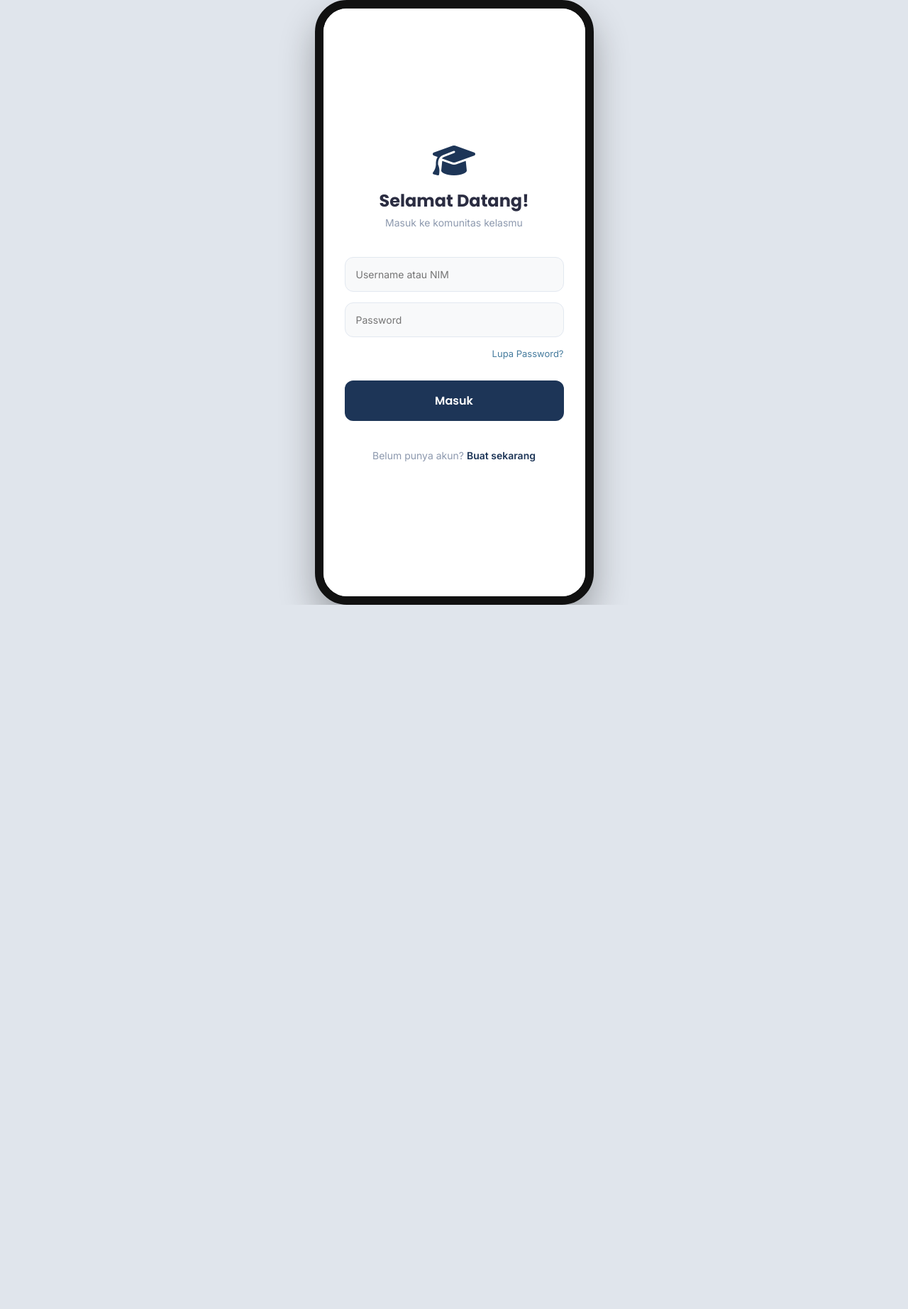
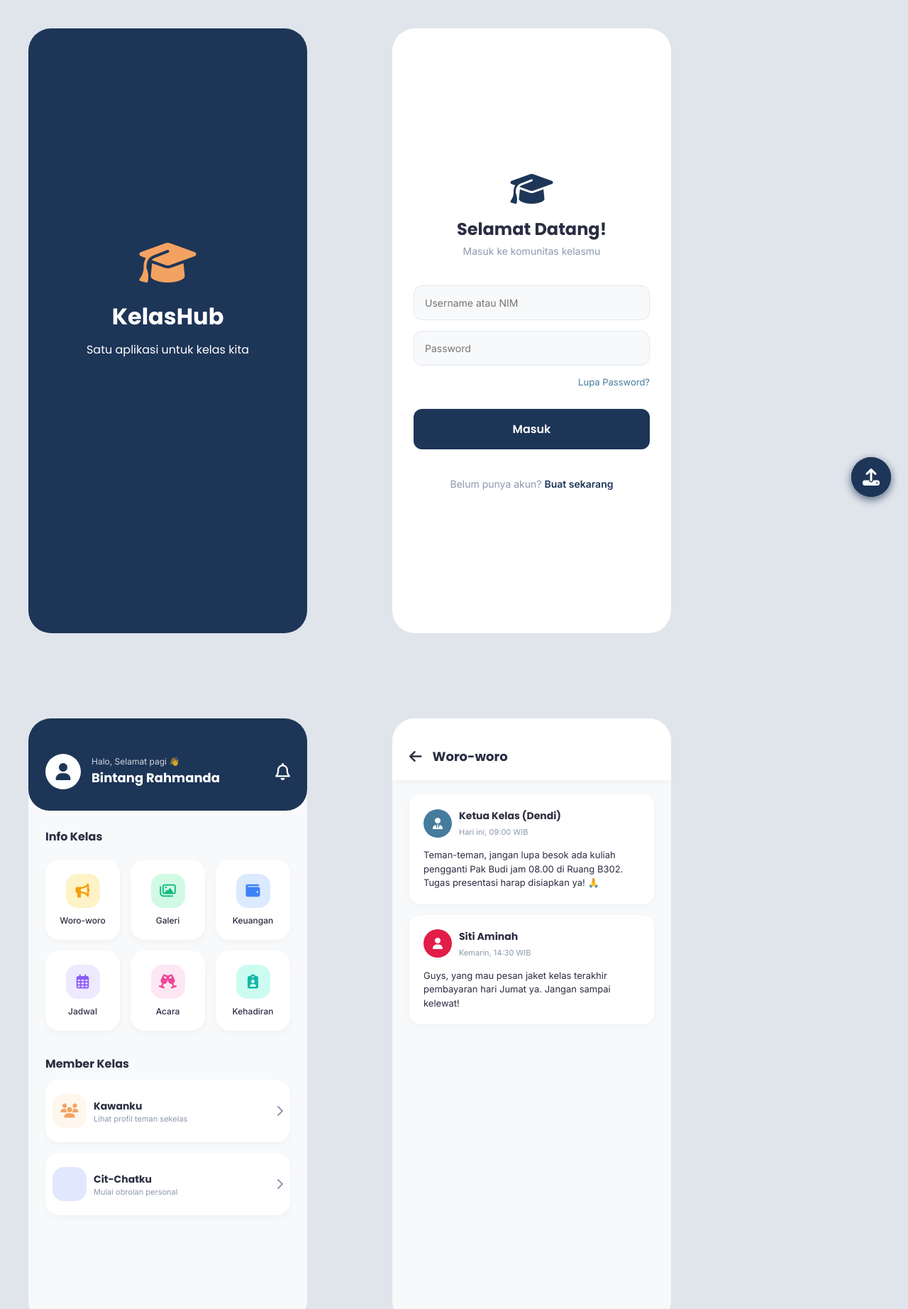
Before and after one commit to bintangrahmanda11-del/APLIKASI, a plain HTML site: page index.html in a window 1280 px wide. Shown: the top 1844 px of the page at 71% size. Before the commit the page ends 852 px from the top, so only its background shows below. Drawn offline with Linux system fonts and the light colour scheme.

Commit message:
Add files via upload

```diff
--- a/index.html
+++ b/index.html
@@ -179,7 +179,31 @@
         .nav-item.active { color: var(--primary); }
         .nav-item i { font-size: 20px; }
 
-    </style>
+
+.figma-page,.screen{
+    position:relative !important;
+    display:flex !important;
+    width:393px;
+    min-height:852px;
+    margin:40px;
+    border-radius:32px;
+    overflow:hidden;
+}
+.mobile-frame{
+    width:auto !important;
+    height:auto !important;
+    border:none !important;
+    background:transparent !important;
+    box-shadow:none !important;
+    display:flex;
+    flex-wrap:wrap;
+    gap:40px;
+}
+.bottom-nav{
+    display:flex !important;
+}
+
+</style>
 </head>
 <body>
 
@@ -188,7 +212,7 @@
         <!-- ==========================================
              SCREEN 1: SPLASH SCREEN
              ========================================== -->
-        <div id="splash-screen" class="screen active">
+        <div id="splash-screen" class="screen figma-page">
             <i class="fa-solid fa-graduation-cap"></i>
             <h1>KelasHub</h1>
             <p style="font-family: 'Poppins';">Satu aplikasi untuk kelas kita</p>
@@ -197,7 +221,7 @@
         <!-- ==========================================
              SCREEN 2: LOGIN
              ========================================== -->
-        <div id="login-screen" class="screen">
+        <div id="login-screen" class="screen figma-page">
             <div class="login-header">
                 <i class="fa-solid fa-graduation-cap"></i>
                 <h2>Selamat Datang!</h2>
@@ -217,7 +241,7 @@
         <!-- ==========================================
              SCREEN 3: BERANDA (HOME)
              ========================================== -->
-        <div id="home-screen" class="screen">
+        <div id="home-screen" class="screen figma-page">
             <!-- Header Profil -->
             <div class="header-app">
                 <div style="display: flex; align-items: center; gap: 15px;">
@@ -285,7 +309,7 @@
         <!-- ==========================================
              SUB-SCREEN: WORO-WORO (PENGUMUMAN)
              ========================================== -->
-        <div id="woro-screen" class="screen">
+        <div id="woro-screen" class="screen figma-page">
             <div class="sub-header">
                 <i class="fa-solid fa-arrow-left back-btn" onclick="goToScreen('home-screen', 'nav-home')"></i>
                 <h2>Woro-woro</h2>
@@ -319,7 +343,7 @@
         <!-- ==========================================
              SUB-SCREEN: GALERI
              ========================================== -->
-        <div id="gallery-screen" class="screen">
+        <div id="gallery-screen" class="screen figma-page">
             <div class="sub-header">
                 <i class="fa-solid fa-arrow-left back-btn" onclick="goToScreen('home-screen', 'nav-home')"></i>
                 <h2>Galeri Kelas</h2>
@@ -338,7 +362,7 @@
         <!-- ==========================================
              SUB-SCREEN: KEUANGAN (KAS KELAS)
              ========================================== -->
-        <div id="finance-screen" class="screen">
+        <div id="finance-screen" class="screen figma-page">
             <div class="sub-header">
                 <i class="fa-solid fa-arrow-left back-btn" onclick="goToScreen('home-screen', 'nav-home')"></i>
                 <h2>Uang Kas Kelas</h2>
@@ -375,7 +399,7 @@
         <!-- ==========================================
              SUB-SCREEN: JADWAL PERKULIAHAN
              ========================================== -->
-        <div id="schedule-screen" class="screen">
+        <div id="schedule-screen" class="screen figma-page">
             <div class="sub-header">
                 <i class="fa-solid fa-arrow-left back-btn" onclick="goToScreen('home-screen', 'nav-home')"></i>
                 <h2>Jadwal Kuliah</h2>
@@ -400,7 +424,7 @@
         <!-- ==========================================
              SUB-SCREEN: ACARA KELAS
              ========================================== -->
-        <div id="event-screen" class="screen">
+        <div id="event-screen" class="screen figma-page">
             <div class="sub-header">
                 <i class="fa-solid fa-arrow-left back-btn" onclick="goToScreen('home-screen', 'nav-home')"></i>
                 <h2>Acara Kelas</h2>
@@ -420,7 +444,7 @@
         <!-- ==========================================
              SUB-SCREEN: KEHADIRAN
              ========================================== -->
-        <div id="attendance-screen" class="screen">
+        <div id="attendance-screen" class="screen figma-page">
             <div class="sub-header">
                 <i class="fa-solid fa-arrow-left back-btn" onclick="goToScreen('home-screen', 'nav-home')"></i>
                 <h2>Kehadiran Saya</h2>
@@ -441,7 +465,7 @@
         <!-- ==========================================
              SUB-SCREEN: KAWANKU (MEMBER)
              ========================================== -->
-        <div id="member-screen" class="screen">
+        <div id="member-screen" class="screen figma-page">
             <div class="sub-header">
                 <i class="fa-solid fa-arrow-left back-btn" onclick="goToScreen('home-screen', 'nav-home')"></i>
                 <h2>Kawanku (32 Member)</h2>
@@ -467,7 +491,7 @@
         <!-- ==========================================
              SUB-SCREEN: CIT-CHATKU
              ========================================== -->
-        <div id="chat-screen" class="screen">
+        <div id="chat-screen" class="screen figma-page">
             <div class="sub-header">
                 <i class="fa-solid fa-arrow-left back-btn" onclick="goToScreen('home-screen', 'nav-home')"></i>
                 <h2>Cit-Chatku</h2>
@@ -489,7 +513,7 @@
         <!-- ==========================================
              SCREEN 4: PENGATURAN (SETTINGS)
              ========================================== -->
-        <div id="settings-screen" class="screen">
+        <div id="settings-screen" class="screen figma-page">
             <div class="sub-header">
                 <h2>Pengaturan</h2>
             </div>
@@ -547,40 +571,5 @@
     <!-- ==========================================
          JAVASCRIPT LOGIC
          ========================================== -->
-    <script>
-        // Logika Splash Screen pindah otomatis ke Login setelah 2 detik
-        setTimeout(() => {
-            goToScreen('login-screen', null);
-        }, 2000);
-
-        // Fungsi Utama untuk Berpindah Halaman (Screen)
-        function goToScreen(screenId, navId) {
-            // 1. Sembunyikan semua screen yang sedang aktif
-            const screens = document.querySelectorAll('.screen');
-            screens.forEach(screen => {
-                screen.classList.remove('active');
-            });
-
-            // 2. Tampilkan screen yang dituju
-            document.getElementById(screenId).classList.add('active');
-
-            // 3. Atur kemunculan Menu Bawah (Sembunyikan saat Splash & Login)
-            const bottomNav = document.getElementById('bottom-navigation');
-            if (screenId === 'splash-screen' || screenId === 'login-screen') {
-                bottomNav.style.display = 'none';
-            } else {
-                bottomNav.style.display = 'flex';
-            }
-
-            // 4. Ubah status warna ikon menu bawah jika tombolnya diklik
-            if (navId) {
-                document.querySelectorAll('.nav-item').forEach(nav => {
-                    nav.classList.remove('active');
-                });
-                const targetNav = document.getElementById(navId);
-                if(targetNav) targetNav.classList.add('active');
-            }
-        }
-    </script>
-</body>
+    </body>
 </html>
```
